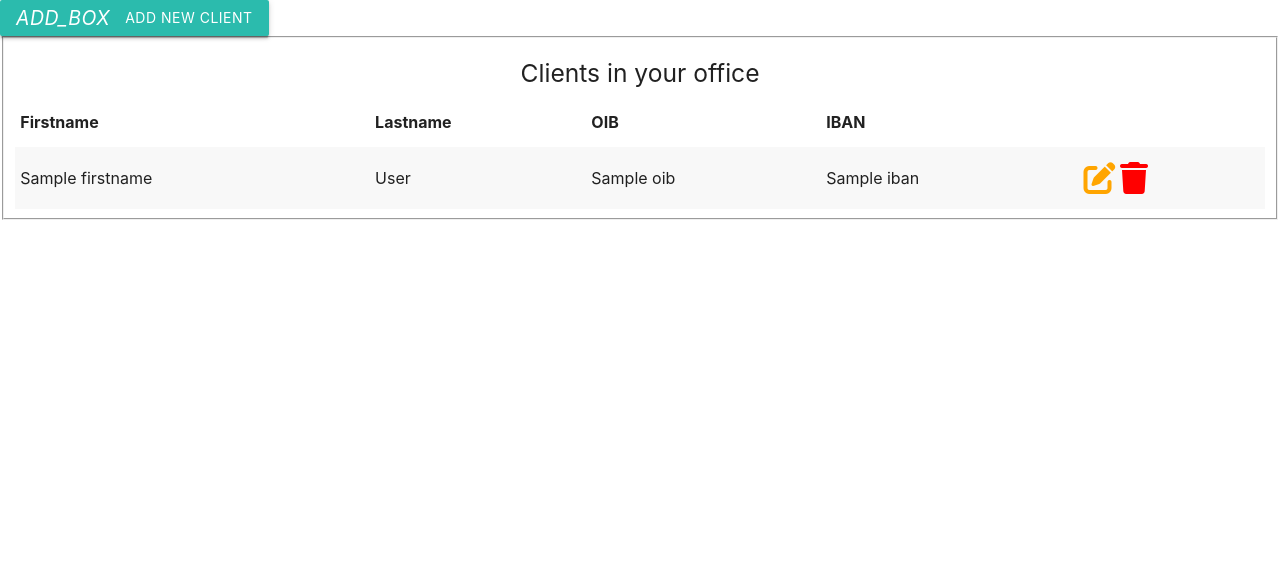
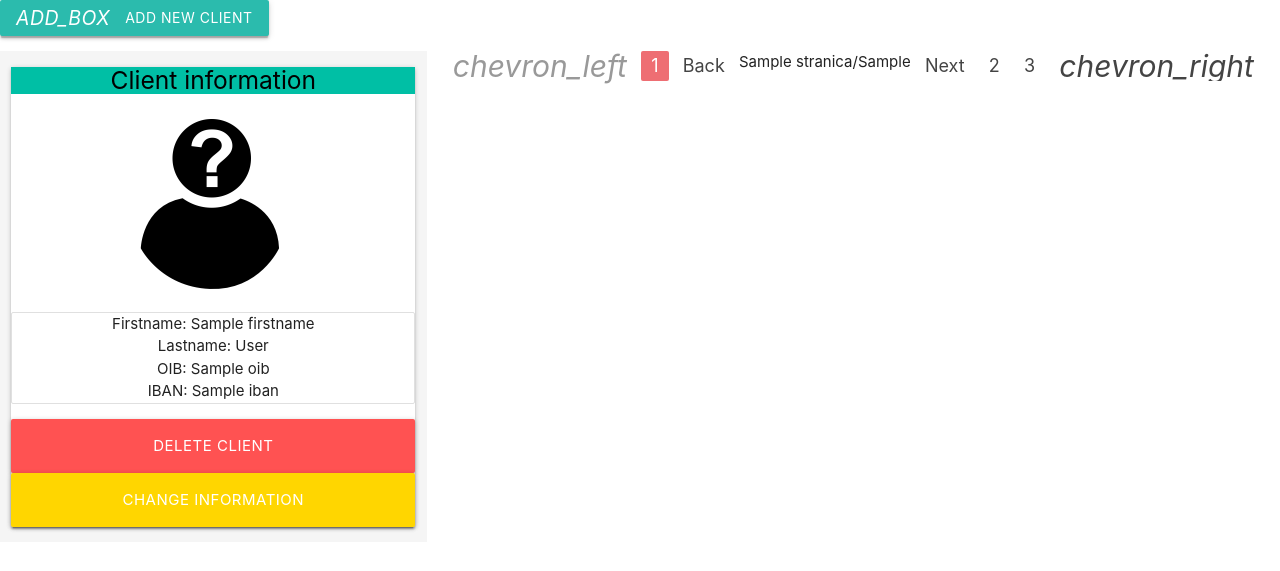
Before and after one commit to dcavajda/MVClawfirmMat, a PHP site: template app/view/privatno/clients/index.phtml in a window 1280 px wide. Shown: the top 571 px of the page. Run offline with PHP 8.4, Linux system fonts and the light colour scheme; the template is opened without the code that fills it: most values are stand-ins (such as "Sample title", 1, 10 or a date in 2020); data that the repository does not hold is empty; some libraries are stand-ins or nearby versions.

Commit message:
on client try to set pagination with card view sql error

```diff
--- a/app/view/privatno/clients/index.phtml
+++ b/app/view/privatno/clients/index.phtml
@@ -1,75 +1,79 @@
-
 <a href="<?php echo App::config("url") ?>clients/pripremaNovi"
-
 class="waves-effect waves-light btn center-align">
 <i class="material-icons left">add_box</i> Add new client</a>
 </a>
-
-<fieldset   class="fieldset">
-  <table id="tablicaSmjerovi" >
+<div id="container">
+  <div class="row">
+        <?php foreach($clients as $client): ?>
+          <div class="col s12 m4 grey lighten-4">
+            <div class= "center-align">
+              <div class="card">
+                <div class="card-content">
+                    <div class="card-title teal accent-4 black-text">
+                    <h5>Client information</h5>
+                    </div>
+                    <img src="<?php echo App::config("url") ?>public/img/nepoznataOsoba.png">
+                    <ul class="collection">
+                    <li>Firstname: <?php echo $client->firstname?></li>
+                    <li>Lastname: <?php echo $client->lastname?></li>
+                    <li>OIB: <?php echo $client->OIB?></li>
+                    <li>IBAN: <?php echo $client->IBAN?></li>
+                    </ul>
                       <div>
-    <h5 class="center-align">Clients in your office</h5>
-  </div>
-    <table id="tablicaSmjerovi"class=striped>
-    <thead>
-      <tr>
-        <th>Firstname</th>
-        <th>Lastname</th>
-        <th>OIB</th>
-        <th>IBAN</th>
-      </tr>
-    </thead>
-    <tbody>
-
-      <?php foreach($clients as $client): ?>
-        <tr>
-          <td><?php echo $client->firstname?></td>
-          <td><?=$client->lastname?></td>
-          <td><?php echo $client->OIB?></td>
-          <td><?php echo $client->IBAN?></td>
-
-          <td>
-          <a title="promjeni <?php echo $client->firstname ?>"
-              href="<?php
-              echo App::config("url")
-              ?>clients/pripremaPromjeni/<?php echo $client->client_id ?>">
-              <i class="fas fa-edit fa-2x" style="color: orange"></i>
-          </a>
                       <a title="Obriši <?php echo $client->client_id ?>"
                       onclick="return confirm('Sigurno obrisati <?php echo $client->client_id ?>?');"
                       href="<?php
                       echo App::config("url")
                       ?>clients/brisanje/<?php echo $client->client_id ?>">
 
-              <i class="fas fa-trash fa-2x" style="color: red"></i>
+                      <div class="btn btn-block btn-large red accent-2">Delete client</div>
                       </a>
-          </td>
-        </tr>
+                      <a title="promjeni <?php echo $client->firstname ?>"
+                      href="<?php echo App::config("url")?>clients/pripremaPromjeni/
+                      <?php echo $client->client_id ?>">
+                      <div class="btn btn-block btn-large yellow accent-4">Change information</div>
+                      </a>
+
+                  </div>
+                </div>
+              </div>
+            </div>
+          </div>
         <?php endforeach;?>
-    </tbody>
-  </table>
-</fieldset>
+
+      <ul class="pagination center">
+        <li class="disabled"><a href="#!"><i class="material-icons">chevron_left</i></a></li>
+        <li class="active"><a href="#!">1</a></li>
+        <li class="pagination-previous">
+            <a href="<?php echo App::config("url")?>polaznik/index/<?php echo $prethodnaStranica ?>"
+            aria-label="Prethodna stranica">Back</a>
+            </li>
+            <li class="current"><?php echo $stranica . "/" . $ukupnoStranica ?></li>
+            <li class="pagination-next">
+                <a href="<?php echo App::config("url")?>polaznik/index/<?php echo $sljedecaStranica ?>"
+              aria-label="Sljedeća stranica">Next</a>
+            </li>
+        <li class="waves-effect"><a href="#!">2</a></li>
+        <li class="waves-effect"><a href="#!">3</a></li>
+        <li class="waves-effect"><a href="#!"><i class="material-icons">chevron_right</i></a></li>
+      </ul>
+  </div>
+</div>
+
 
 <style>
-ol#smjerovi{
-    list-style-type: upper-roman;
+#container
+{
+    margin-top:15px;
 }
-
-table#tablicaSmjerovi > tbody > tr > td:nth-child(2),
-table#tablicaSmjerovi > tbody > tr > td:nth-child(3),
-table#tablicaSmjerovi > tbody > tr > td:nth-child(4),
-table#tablicaSmjerovi > tfoot > tr > td:nth-child(1),
-table#tablicaSmjerovi > tfoot > tr > td:nth-child(2),
-table#tablicaSmjerovi > tfoot > tr > td:nth-child(3)
-{
-    text-align: left;
+.card-content {
+    text-align: center;
+    padding: 0px !important;
 }
-table#tablicaSmjerovi > tbody > tr > td:nth-child(6)
-{
-    text-align: left;
+.card{
+    transition: .5s;
 }
-
-table#tablicaSmjerovi > thead > tr > th{
-    text-align: left;
+.card:hover{
+    transform:scale(1.05);
 }
 </style>
```
Also changed, not shown: app/config.php (+9 -7 lines), app/controller/clientsController.php (+40 -5 lines), app/model/client.php (+40 -17 lines). Lines whose indentation alone changed are shown as unchanged.
